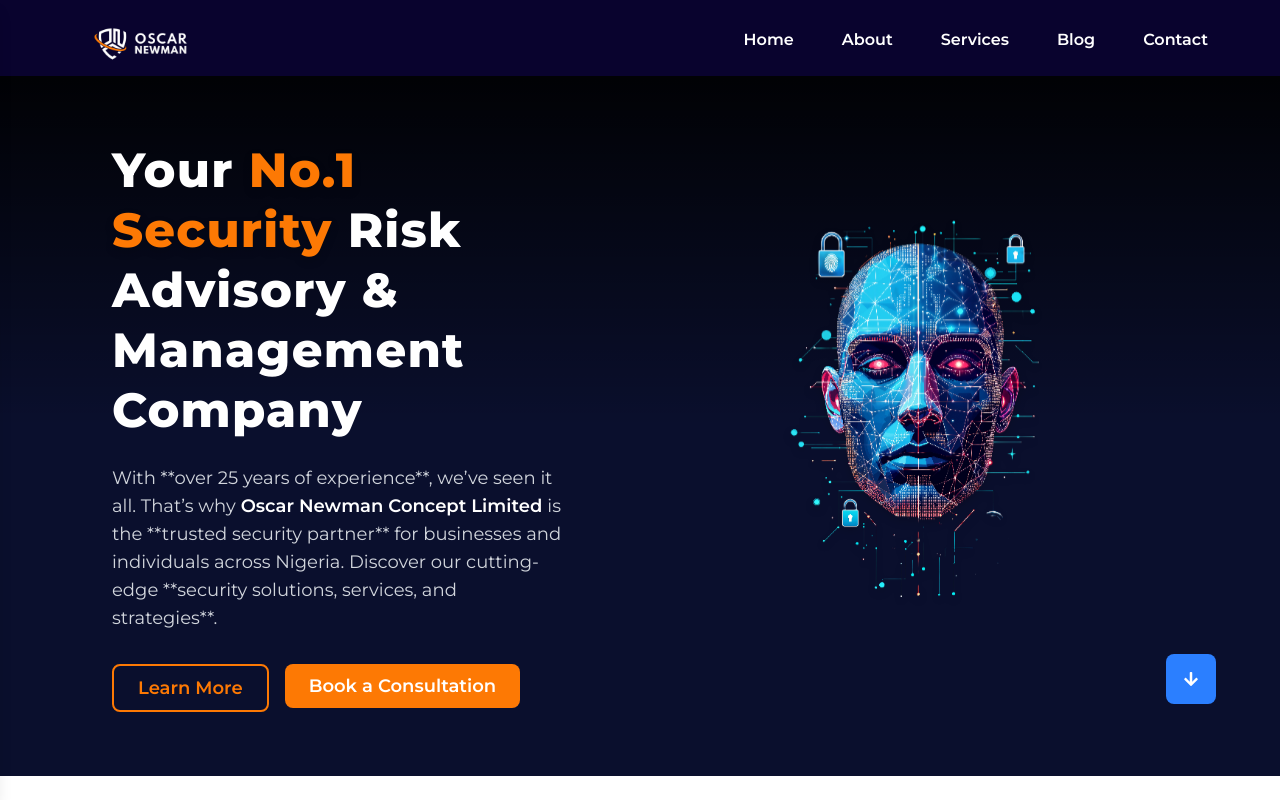
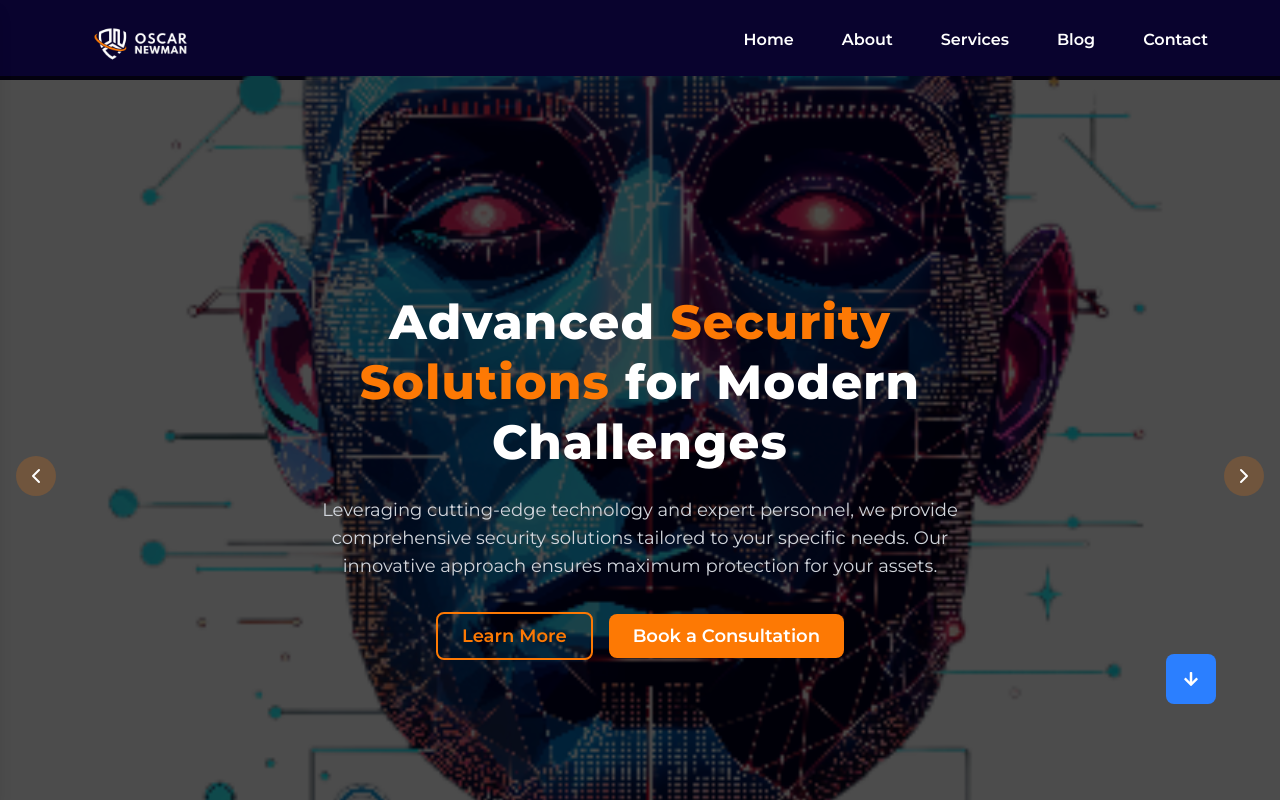
Before and after one commit to Bithaventechnologies/oscarnewmanFe, a React (Vite) app: page / in a window 1280 px wide. Shown: the top 800 px of the page. Built offline with nearby package versions, Linux system fonts and the light colour scheme; no server answers.

Commit message:
touched the hero section.

```diff
--- a/src/components/Hero.tsx
+++ b/src/components/Hero.tsx
@@ -1,50 +1,208 @@
+import { useState, useEffect } from "react";
+import { ChevronLeft, ChevronRight } from "lucide-react";
+import { motion, AnimatePresence } from "framer-motion";
 import heroImg from "../assets/heroImg.svg";
 
 const Hero = () => {
-  return (
-    <div className="bg-[#0a0f2d] w-full h-auto relative px-10 lg:px-28 py-16 text-white flex flex-col lg:flex-row items-center gap-12">
-      {/* Dark overlay for contrast */}
-      <div className="absolute inset-0 bg-gradient-to-b from-[#000] via-transparent to-[#0a0f2d] opacity-90"></div>
+  const [currentSlide, setCurrentSlide] = useState(0);
+  const [isAutoPlaying, setIsAutoPlaying] = useState(true);
+  const [direction, setDirection] = useState(0);
 
-      {/* Left Section - Text */}
-      <div className="lg:w-1/2 relative text-center lg:text-left">
-        <h1 className="lg:text-5xl text-3xl font-extrabold tracking-wide leading-tight">
+  const variants = {
+    enter: (direction: number) => ({
+      x: direction > 0 ? 1000 : -1000,
+      opacity: 0,
+    }),
+    center: {
+      zIndex: 1,
+      x: 0,
+      opacity: 1,
+    },
+    exit: (direction: number) => ({
+      zIndex: 0,
+      x: direction < 0 ? 1000 : -1000,
+      opacity: 0,
+    }),
+  };
+
+  const swipeConfidenceThreshold = 10000;
+  const swipePower = (offset: number, velocity: number) => {
+    return Math.abs(offset) * velocity;
+  };
+
+  const slides = [
+    {
+      title: (
+        <>
           Your{" "}
           <span className="text-[#fd7904] drop-shadow-lg">
             No.1 <br /> Security
           </span>{" "}
           Risk Advisory & <br /> Management Company
-        </h1>
+        </>
+      ),
+      description:
+        "With over 25 years of experience, we've seen it all. That's why Oscar Newman Concept Limited is the trusted security partner for businesses and individuals across Nigeria. Discover our cutting-edge security solutions, services, and strategies.",
+    },
+    {
+      title: (
+        <>
+          Advanced{" "}
+          <span className="text-[#fd7904] drop-shadow-lg">
+            Security <br /> Solutions
+          </span>{" "}
+          for Modern <br /> Challenges
+        </>
+      ),
+      description:
+        "Leveraging cutting-edge technology and expert personnel, we provide comprehensive security solutions tailored to your specific needs. Our innovative approach ensures maximum protection for your assets.",
+    },
+    {
+      title: (
+        <>
+          Professional{" "}
+          <span className="text-[#fd7904] drop-shadow-lg">
+            Team of <br /> Experts
+          </span>{" "}
+          at Your <br /> Service
+        </>
+      ),
+      description:
+        "Our highly trained security professionals bring decades of combined experience to every project. Trust our team to deliver excellence in risk management and security consulting.",
+    },
+  ];
 
-        <p className="mt-6 lg:w-[90%] text-gray-300 text-lg">
-          With **over 25 years of experience**, we’ve seen it all. That’s why
-          <span className="font-semibold text-white">
-            {" "}
-            Oscar Newman Concept Limited{" "}
-          </span>
-          is the **trusted security partner** for businesses and individuals
-          across Nigeria. Discover our cutting-edge **security solutions,
-          services, and strategies**.
-        </p>
+  useEffect(() => {
+    let interval: number | undefined;
+    if (isAutoPlaying) {
+      interval = setInterval(() => {
+        setDirection(1);
+        setCurrentSlide((prev) => (prev + 1) % slides.length);
+      }, 5000);
+    }
+    return () => clearInterval(interval);
+  }, [isAutoPlaying, slides.length]);
 
-        {/* CTA Buttons */}
-        <div className="mt-8 flex flex-col sm:flex-row gap-4 items-center lg:items-start relative">
+  const paginate = (newDirection: number) => {
+    setDirection(newDirection);
+    setIsAutoPlaying(false);
+    setCurrentSlide(
+      (prev) => (prev + newDirection + slides.length) % slides.length
+    );
+  };
+
+  useEffect(() => {
+    if (!isAutoPlaying) {
+      const timeout = setTimeout(() => {
+        setIsAutoPlaying(true);
+      }, 10000);
+      return () => clearTimeout(timeout);
+    }
+  }, [isAutoPlaying]);
+
+  return (
+    <div
+      className="w-full min-h-screen relative px-10 lg:px-28 py-16 text-white overflow-hidden"
+      style={{
+        backgroundImage: `url(${heroImg})`,
+        backgroundSize: "cover",
+        backgroundPosition: "center",
+        backgroundRepeat: "no-repeat",
+      }}
+    >
+      <div className="absolute inset-0 bg-black/70"></div>
+
+      <AnimatePresence initial={false} custom={direction}>
+        <motion.div
+          key={currentSlide}
+          custom={direction}
+          variants={variants}
+          initial="enter"
+          animate="center"
+          exit="exit"
+          transition={{
+            x: { type: "spring", stiffness: 300, damping: 30 },
+            opacity: { duration: 0.2 },
+          }}
+          drag="x"
+          dragConstraints={{ left: 0, right: 0 }}
+          dragElastic={1}
+          onDragEnd={(_, { offset, velocity }) => {
+            const swipe = swipePower(offset.x, velocity.x);
+
+            if (swipe < -swipeConfidenceThreshold) {
+              paginate(1);
+            } else if (swipe > swipeConfidenceThreshold) {
+              paginate(-1);
+            }
+          }}
+          className="absolute inset-0 flex items-center justify-center"
+        >
+          <div className="flex flex-col items-center w-full max-w-4xl mx-auto relative z-10">
+            <div className="w-full text-center">
+              <motion.h1
+                className="lg:text-5xl text-3xl font-extrabold tracking-wide leading-tight"
+                initial={{ y: 20, opacity: 0 }}
+                animate={{ y: 0, opacity: 1 }}
+                transition={{ delay: 0.2 }}
+              >
+                {slides[currentSlide].title}
+              </motion.h1>
+
+              <motion.p
+                className="mt-6 text-gray-300 text-lg max-w-2xl mx-auto"
+                initial={{ y: 20, opacity: 0 }}
+                animate={{ y: 0, opacity: 1 }}
+                transition={{ delay: 0.3 }}
+              >
+                {slides[currentSlide].description}
+              </motion.p>
+
+              <motion.div
+                className="mt-8 flex flex-col sm:flex-row gap-4 items-center justify-center"
+                initial={{ y: 20, opacity: 0 }}
+                animate={{ y: 0, opacity: 1 }}
+                transition={{ delay: 0.4 }}
+              >
                 <button className="px-6 py-2 text-lg font-semibold border-2 border-[#fd7904] text-[#fd7904] rounded-lg hover:bg-[#fd7904] hover:text-white transition-all duration-300">
                   Learn More
                 </button>
                 <button className="px-6 py-2 text-lg font-semibold bg-[#fd7904] text-white rounded-lg hover:bg-[#e56c00] transition-all duration-300">
                   Book a Consultation
                 </button>
+              </motion.div>
             </div>
           </div>
+        </motion.div>
+      </AnimatePresence>
 
-      {/* Right Section - Security Image (Hidden on Mobile) */}
-      <div className="hidden lg:flex lg:w-1/2 justify-center items-center relative">
-        <img
-          className="w-[80%] lg:w-[60%] drop-shadow-lg transition-transform duration-500 hover:scale-105"
-          src={heroImg}
-          alt="Security Guard"
+      <button
+        onClick={() => paginate(-1)}
+        className="absolute left-4 top-1/2 transform -translate-y-1/2 p-2 rounded-full bg-[#fd7904]/20 hover:bg-[#fd7904]/40 transition-colors duration-300 z-20"
+      >
+        <ChevronLeft className="w-6 h-6 text-white" />
+      </button>
+      <button
+        onClick={() => paginate(1)}
+        className="absolute right-4 top-1/2 transform -translate-y-1/2 p-2 rounded-full bg-[#fd7904]/20 hover:bg-[#fd7904]/40 transition-colors duration-300 z-20"
+      >
+        <ChevronRight className="w-6 h-6 text-white" />
+      </button>
+
+      <div className="absolute bottom-8 left-1/2 transform -translate-x-1/2 flex gap-2 z-20">
+        {slides.map((_, index) => (
+          <button
+            key={index}
+            onClick={() => {
+              setDirection(index > currentSlide ? 1 : -1);
+              setCurrentSlide(index);
+              setIsAutoPlaying(false);
+            }}
+            className={`h-1 transition-all duration-300 rounded-full ${
+              currentSlide === index ? "w-8 bg-[#fd7904]" : "w-4 bg-white/50"
+            }`}
           />
+        ))}
       </div>
     </div>
   );
```
Lines whose indentation alone changed are shown as unchanged.
